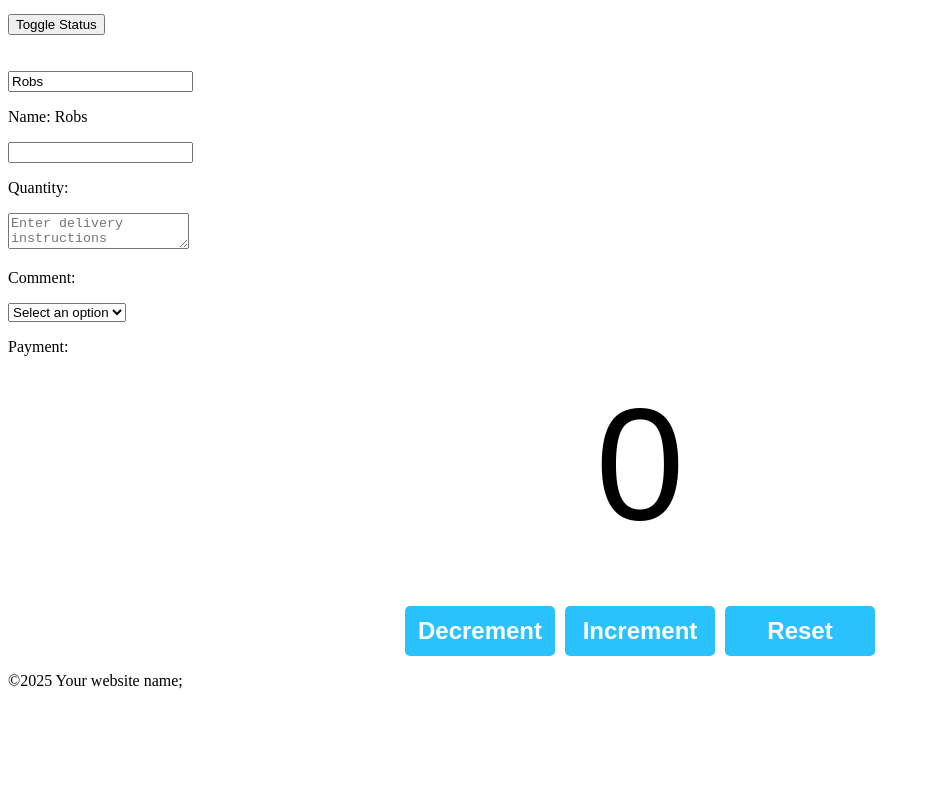
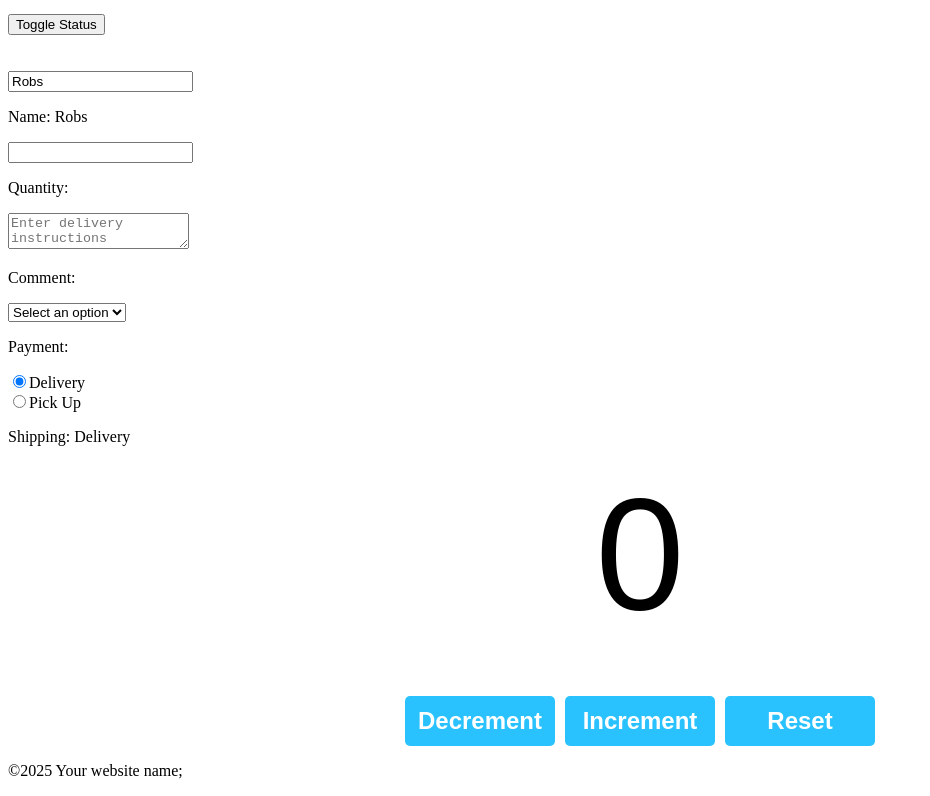
Before and after one commit to neupanerabin/React_Work, a React (Vite) app in the folder react-app-learn/: page / in a window 1280 px wide. Shown: the part 2086-2882 px from the top of the page, without its empty margins (0-930 px from the left). Before the commit the page ends 2792 px from the top, so only its background shows below. Built offline with nearby package versions, Linux system fonts and the light colour scheme.

Commit message:
on change

```diff
--- a/react-app-learn/src/MyComponent.jsx
+++ b/react-app-learn/src/MyComponent.jsx
@@ -7,6 +7,7 @@ function MyComponent() {
   const [quantity, setQuantity] = useState();
   const [comment, setComment] = useState();
   const [payment, setPayment] = useState();
+  const [shipping, setShipping] = useState("Delivery");
 
 
   const updateName = () => {
@@ -37,6 +38,10 @@ function MyComponent() {
 
   function handlePaymentChange(event) {
     setPayment(event.target.value);
+  }
+
+  function handleShippingChange(event) {
+    setShipping(event.target.value);
   }
 
 
@@ -72,12 +77,25 @@ function MyComponent() {
         </select>
         <p>Payment: {payment}</p>
 
+        <label>
+          <input type="radio" value="Delivery"
+            checked={shipping === "Delivery"}
+            onChange={handleShippingChange} />
+          Delivery
+        </label><br />
 
+        <label>
+          <input type="radio" value="Pick Up"
+            checked={shipping === "Pick Up"}
+            onChange={handleShippingChange} />
+          Pick Up
+        </label>
+        <p>Shipping: {shipping}</p>
 
       </div>
 
     </div>
-  )
+  );
 
 }
 
```
